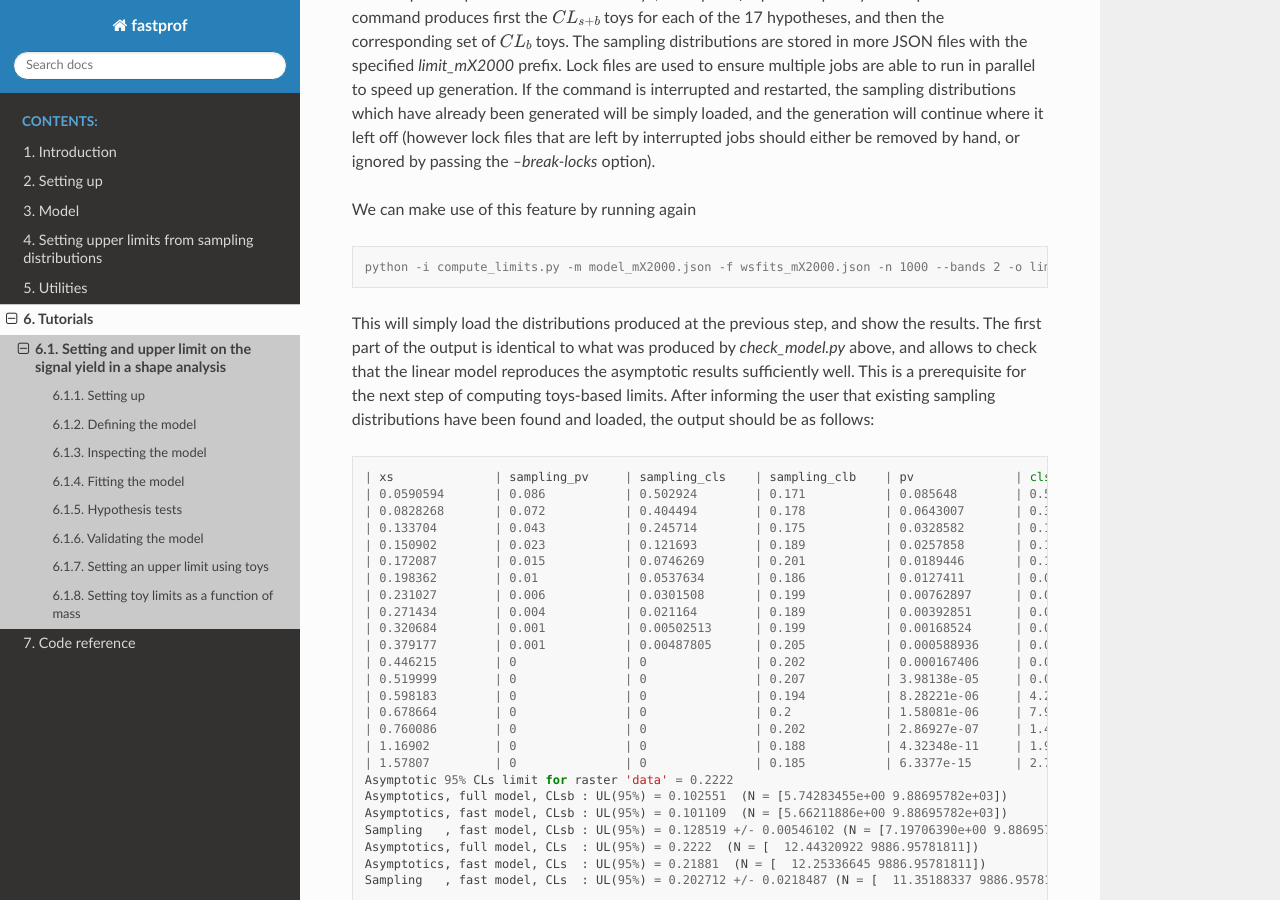
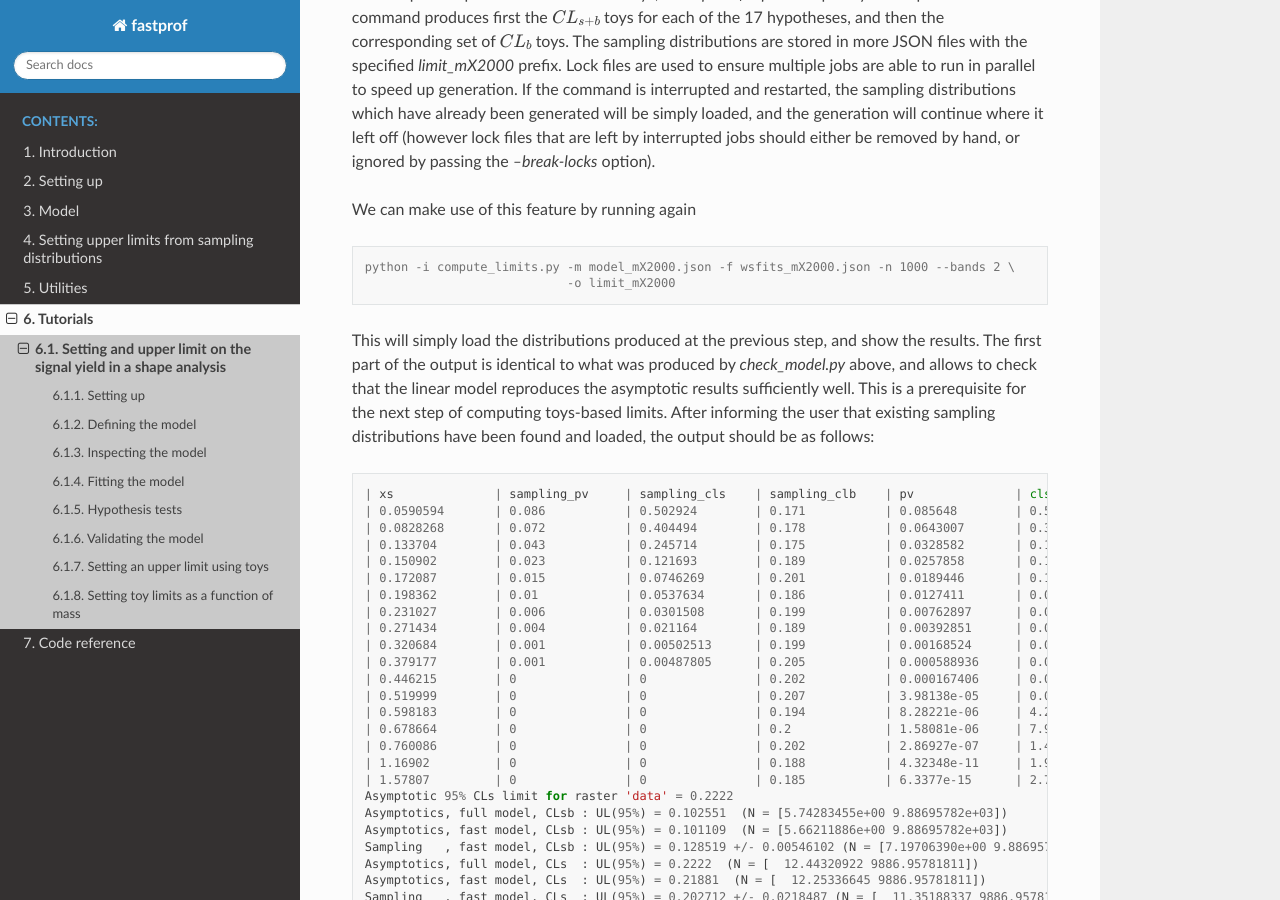
Before and after one commit to fastprof-hep/fastprof, a Sphinx documentation site: the page built from doc/tutorials/shape_analysis_limit/shape_analysis_limit.rst, in a window 1280 px wide and 900 px high, scrolled down 10701 px. Built offline with Sphinx 7.4.7 and the Read the Docs theme 2.0.0, drawn with Linux system fonts in a browser that asks for light colours; pages that are not in the unit, such as notebooks, are missing from menus.

Commit message:
fix format

```diff
--- a/doc/tutorials/shape_analysis_limit/shape_analysis_limit.rst
+++ b/doc/tutorials/shape_analysis_limit/shape_analysis_limit.rst
@@ -327,7 +327,8 @@ We can make use of this feature by running again
 
 .. code-block:: console
 
-  python -i compute_limits.py -m model_mX2000.json -f wsfits_mX2000.json -n 1000 --bands 2 -o limit_mX2000
+  python -i compute_limits.py -m model_mX2000.json -f wsfits_mX2000.json -n 1000 --bands 2 \
+                              -o limit_mX2000
 
 This will simply load the distributions produced at the previous step, and show the results. The first part of the output is identical to what was produced by `check_model.py` above, and allows to check that the linear model reproduces the asymptotic results sufficiently well. This is a prerequisite for the next step of computing toys-based limits. After informing the user that existing sampling distributions have been found and loaded, the output should be as follows::
 
```
